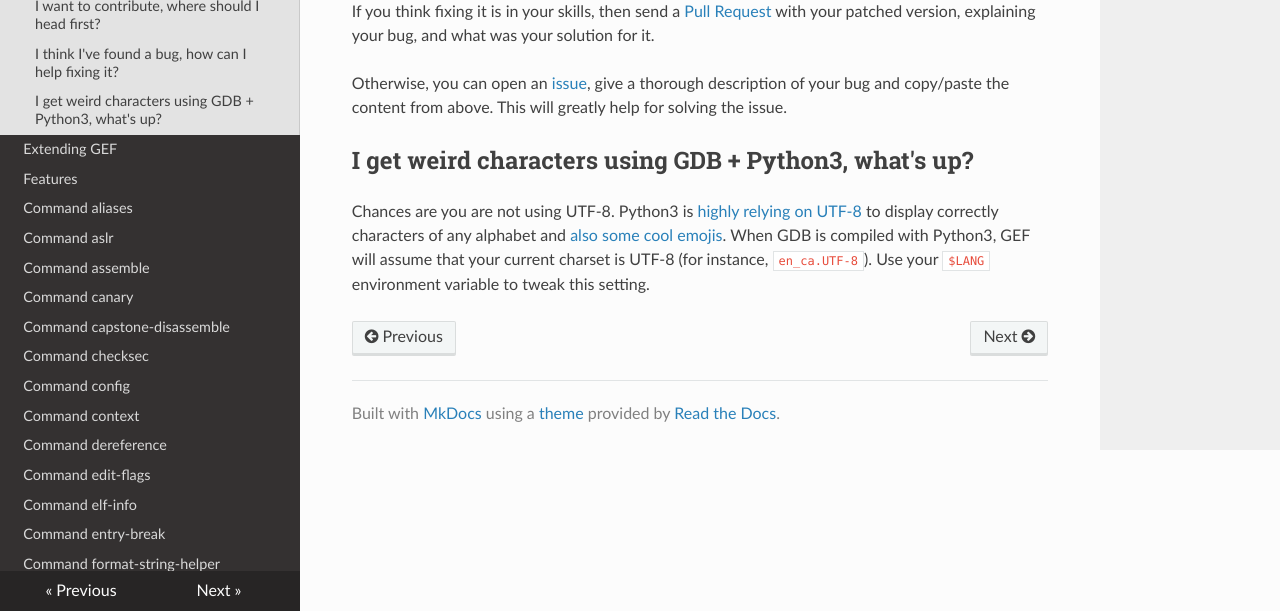
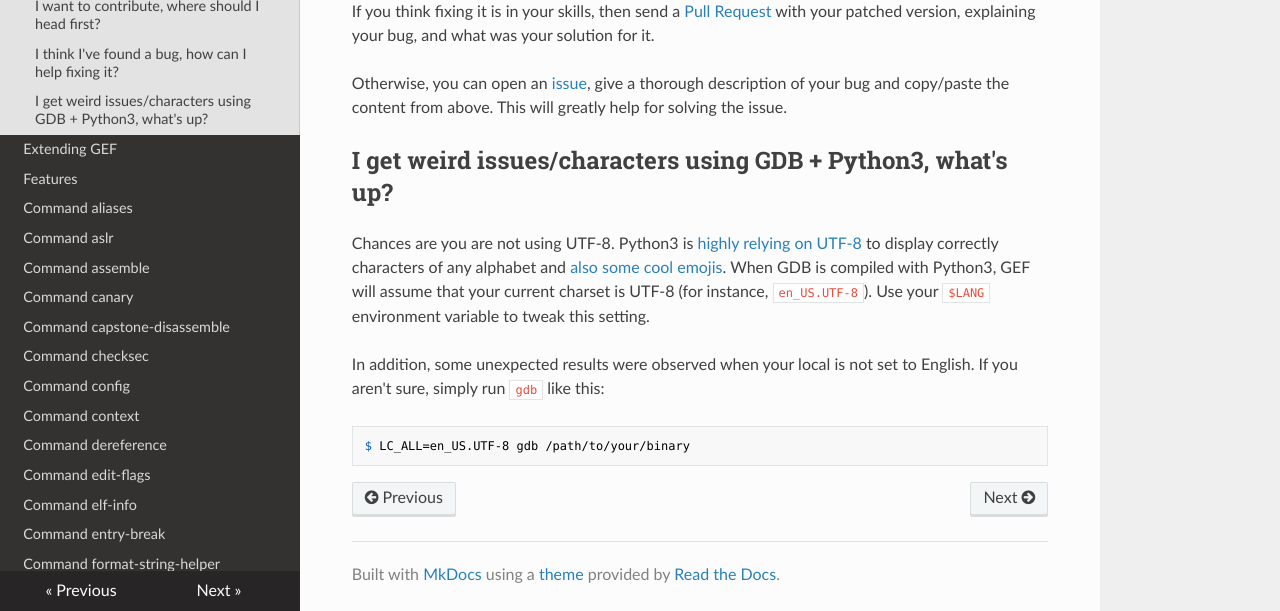
Before and after one commit to hugsy/gef, an MkDocs documentation site: the page built from docs/faq.md, in a window 1280 px wide and 900 px high, scrolled down 3805 px, cut to the strip 289-900 px from the top of the window. Built offline with MkDocs 1.6.1, drawn with Linux system fonts in a browser that asks for light colours; nearby versions of some CDN libraries; old or Windows-style settings are respelled for this version of MkDocs.

Commit message:
issues #86 and #151: readelf regexp might fail when language is not English+UTF8. Updated the docs to reflect that.

````diff
--- a/docs/faq.md
+++ b/docs/faq.md
@@ -161,7 +161,7 @@ thorough description of your bug and copy/paste the content from above. This
 will greatly help for solving the issue.
 
 
-## I get weird characters using GDB + Python3, what's up? ##
+## I get weird issues/characters using GDB + Python3, what's up? ##
 
 Chances are you are not using UTF-8. Python3
 is [highly relying on UTF-8](http://www.diveintopython3.net/strings.html) to
@@ -169,5 +169,12 @@ display correctly characters of any alphabet
 and
 [also some cool emojis](http://unicode.org/emoji/charts/full-emoji-list.html). When
 GDB is compiled with Python3, GEF will assume that your current charset is UTF-8
-(for instance, `en_ca.UTF-8`). Use your `$LANG` environment variable to tweak
+(for instance, `en_US.UTF-8`). Use your `$LANG` environment variable to tweak
 this setting.
+
+In addition, some unexpected results were observed when your local is not set to
+English. If you aren't sure, simply run `gdb` like this:
+
+```
+$ LC_ALL=en_US.UTF-8 gdb /path/to/your/binary
+```
````
